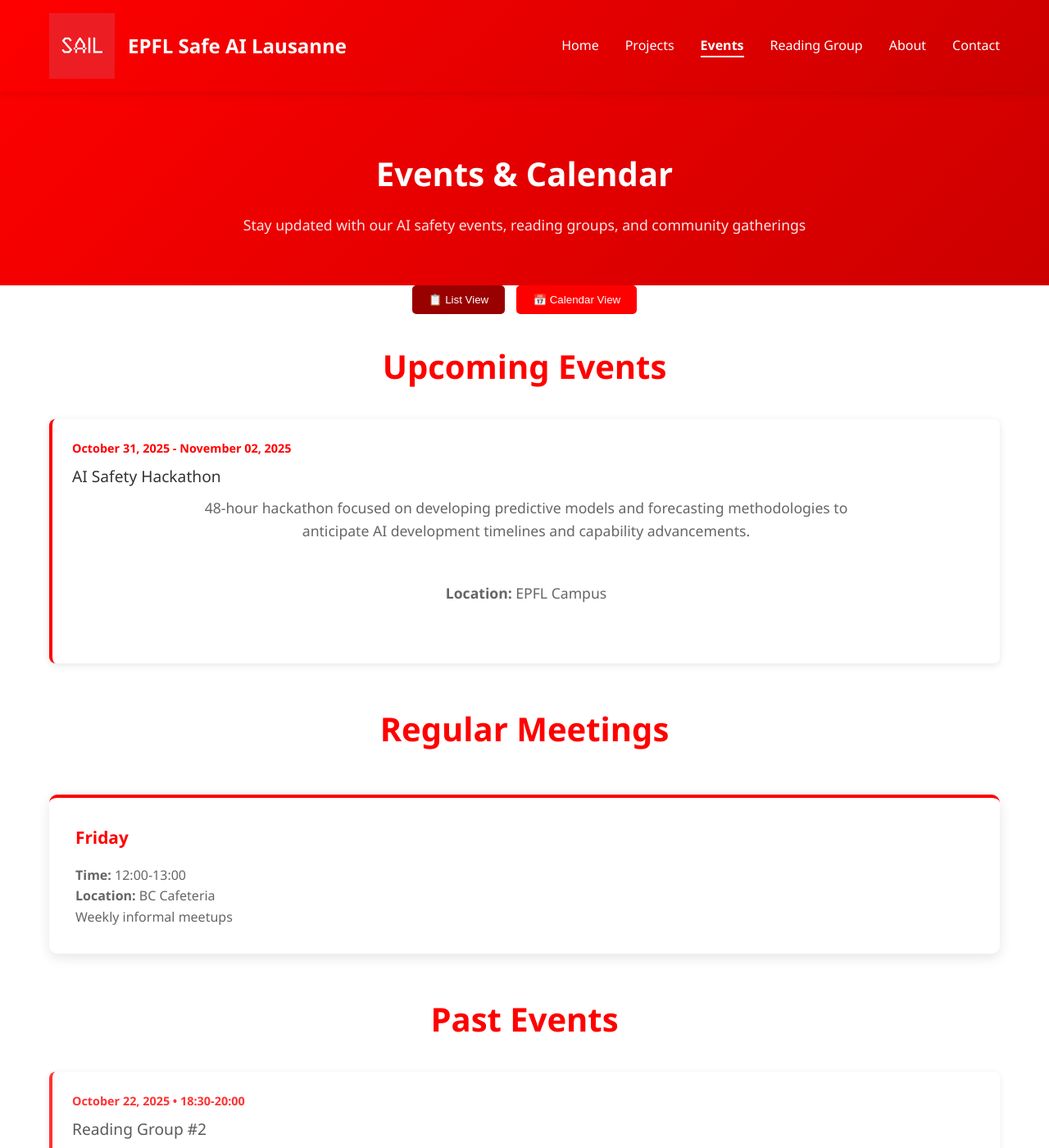
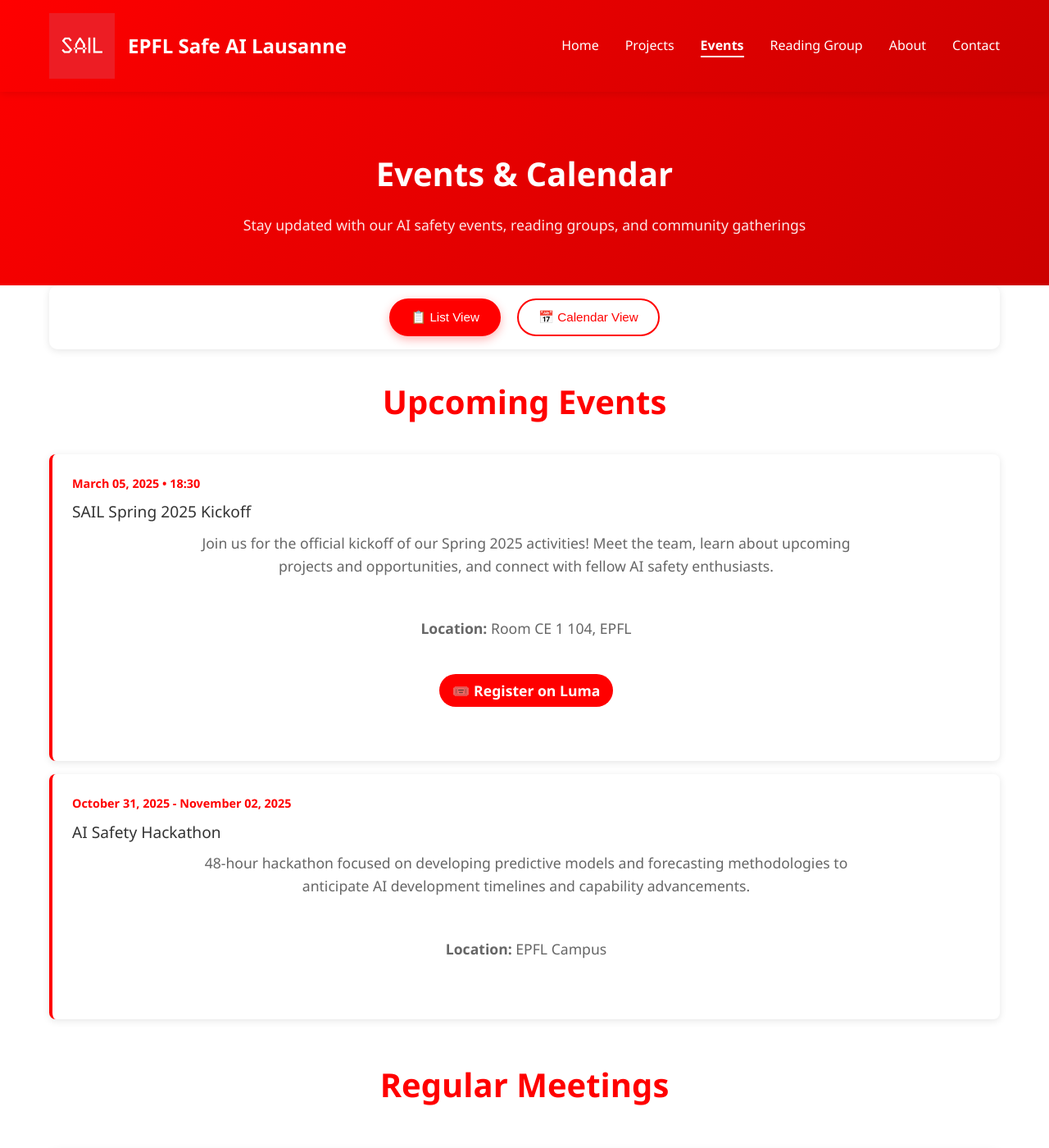
Before and after one commit to AWuhrmann/sail-website, a Jekyll site: the page built from events.html, in a window 1280 px wide and 1400 px high. Shown: the whole window at 82% size. Built offline with Jekyll 4.4.1, drawn with Linux system fonts in a browser that asks for light colours.

Commit message:
Fix styling and add SAIL Spring 2025 Kickoff event
- Redesign toggle buttons: white background with red borders for better UX
- Add container styling for toggle section with shadow
- Add March 5th kickoff event with Luma registration link
- Style kickoff events prominently with gradient background
- Fix calendar view to show registration links
- Ensure index.html exists and works properly

```diff
--- a/_data/events.yml
+++ b/_data/events.yml
@@ -1,4 +1,12 @@
 upcoming:
+  - date: "2025-03-05"
+    title: "SAIL Spring 2025 Kickoff"
+    description: "Join us for the official kickoff of our Spring 2025 activities! Meet the team, learn about upcoming projects and opportunities, and connect with fellow AI safety enthusiasts."
+    location: "Room CE 1 104, EPFL"
+    time: "18:30"
+    type: "kickoff"
+    registration_url: "https://luma.com/event/manage/evt-gYX0pFffKH5bBVB"
+
   - date: "2025-10-31"
     end_date: "2025-11-02"
     title: "AI Safety Hackathon"
--- a/_layouts/default.html
+++ b/_layouts/default.html
@@ -291,25 +291,35 @@
         .view-toggle {
             text-align: center;
             margin-bottom: 2rem;
+            background: white;
+            padding: 1rem;
+            border-radius: 10px;
+            box-shadow: 0 2px 10px rgba(0,0,0,0.1);
         }
 
         .toggle-btn {
-            background: #ff0000;
-            color: white;
-            border: none;
-            padding: 10px 20px;
-            margin: 0 5px;
-            border-radius: 5px;
+            background: white;
+            color: #ff0000;
+            border: 2px solid #ff0000;
+            padding: 12px 24px;
+            margin: 0 8px;
+            border-radius: 25px;
             cursor: pointer;
-            transition: background 0.3s ease;
+            font-weight: 500;
+            transition: all 0.3s ease;
+            font-size: 0.95rem;
         }
 
         .toggle-btn:hover {
-            background: #cc0000;
+            background: #fff3f3;
+            transform: translateY(-1px);
+            box-shadow: 0 4px 12px rgba(255,0,0,0.2);
         }
 
         .toggle-btn.active {
-            background: #990000;
+            background: #ff0000;
+            color: white;
+            box-shadow: 0 4px 12px rgba(255,0,0,0.3);
         }
 
         /* Events List */
@@ -320,6 +330,12 @@
             border-radius: 8px;
             box-shadow: 0 2px 10px rgba(0,0,0,0.1);
             border-left: 4px solid #ff0000;
+        }
+
+        .event-item.kickoff {
+            border-left: 6px solid #ff0000;
+            background: linear-gradient(90deg, #fff3f3, white);
+            box-shadow: 0 4px 15px rgba(255,0,0,0.15);
         }
 
         .event-date {
--- a/events.html
+++ b/events.html
@@ -38,6 +38,7 @@
                     <div class="event-title">{{ event.title }}</div>
                     <p>{{ event.description }}</p>
                     {% if event.location %}<p><strong>Location:</strong> {{ event.location }}</p>{% endif %}
+                    {% if event.registration_url %}<p><a href="{{ event.registration_url }}" target="_blank" style="background: #ff0000; color: white; padding: 8px 16px; border-radius: 20px; text-decoration: none; font-weight: bold;">🎟️ Register on Luma</a></p>{% endif %}
                     {% if event.paper_url %}<p><a href="{{ event.paper_url }}" target="_blank">📄 Read the paper</a></p>{% endif %}
                 </div>
                 {% endfor %}
@@ -106,7 +107,8 @@
             description: "{{ event.description }}",
             location: "{{ event.location }}",
             time: "{{ event.time }}",
-            type: "{{ event.type }}"
+            type: "{{ event.type }}",
+            registrationUrl: "{{ event.registration_url }}"
         }{% unless forloop.last %},{% endunless %}
         {% endfor %}
     ],
@@ -226,6 +228,7 @@
                 <div class="event-title">${event.title}</div>
                 <p>${event.description}</p>
                 ${event.location ? `<p><strong>Location:</strong> ${event.location}</p>` : ''}
+                ${event.registrationUrl ? `<p><a href="${event.registrationUrl}" target="_blank" style="background: #ff0000; color: white; padding: 8px 16px; border-radius: 20px; text-decoration: none; font-weight: bold;">🎟️ Register on Luma</a></p>` : ''}
                 ${event.paperUrl ? `<p><a href="${event.paperUrl}" target="_blank">📄 Paper discussed</a></p>` : ''}
             </div>
         `;
```
Also changed, not shown: index.html (+9 -2 lines).
